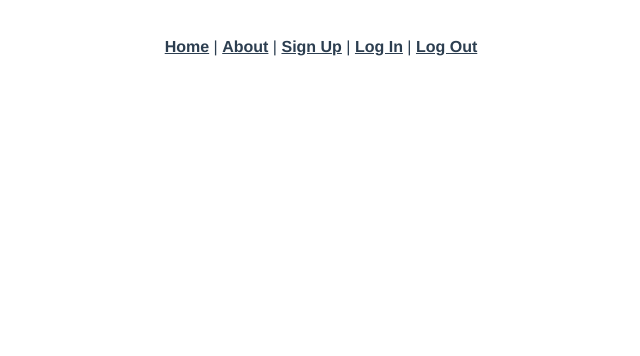
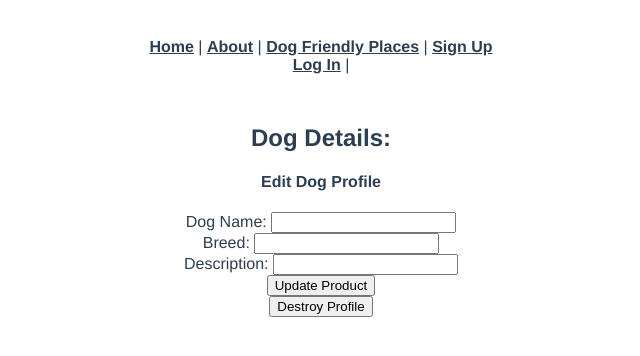
Before and after one commit to sandymai/capstone_vue, a Vue app: page /dogs/1 in a window 1280 px wide. Shown: the top 356 px of the page, without its empty margins (319-959 px from the left). Built offline with nearby package versions, Linux system fonts and the light colour scheme; no server answers.

Commit message:
dogs index and show pages

```diff
--- a/src/App.vue
+++ b/src/App.vue
@@ -5,13 +5,16 @@
       |
       <router-link to="/about">About</router-link>
       |
-      <router-link to="/signup">Sign Up</router-link>
+      <router-link to="/dogfriendlyplaces">Dog Friendly Places</router-link>
       |
-      <router-link to="/login">Log In</router-link>
+      <router-link to="/signup" v-if="!jwt">Sign Up</router-link>
+      <div></div>
+      <router-link to="/login" v-if="!jwt">Log In</router-link>
+      <router-link to="/dogs-index" v-if="jwt">Your Dog Profiles</router-link>
       |
-      <router-link to="/logout">Log Out</router-link>
+      <router-link to="/logout" v-if="jwt">Log Out</router-link>
     </div>
-    <router-view />
+    <router-view v-on:changeJwt="setJwt()" />
   </div>
 </template>
 
@@ -36,3 +39,22 @@
   color: #42b983;
 }
 </style>
+
+<script>
+export default {
+  data: function() {
+    return {
+      jwt: null
+    };
+  },
+  created: function() {
+    this.jwt = localStorage.jwt;
+    console.log("My jwt is", this.jwt);
+  },
+  methods: {
+    setJwt: function() {
+      this.jwt = localStorage.jwt;
+    }
+  }
+};
+</script>
--- a/src/router.js
+++ b/src/router.js
@@ -1,9 +1,12 @@
 import Vue from "vue";
 import Router from "vue-router";
 import Home from "./views/Home.vue";
+import Places from "./views/PlacesIndex.vue";
 import Signup from "./views/Signup.vue";
 import Login from "./views/Login.vue";
 import Logout from "./views/Logout.vue";
+import DogsIndex from "./views/DogsIndex.vue";
+import DogsShow from "./views/DogsShow.vue";
 
 Vue.use(Router);
 
@@ -15,6 +18,11 @@ export default new Router({
       path: "/",
       name: "home",
       component: Home
+    },
+    {
+      path: "/dogfriendlyplaces",
+      name: "dogfriendlyplaces",
+      component: Places
     },
     {
       path: "/login",
@@ -32,6 +40,16 @@ export default new Router({
       component: Signup
     },
     {
+      path: "/dogs-index",
+      name: "dogs-index",
+      component: DogsIndex
+    },
+    {
+      path: "/dogs/:id",
+      name: "dogs-show",
+      component: DogsShow
+    },
+    {
       path: "/about",
       name: "about",
       // route level code-splitting
--- /dev/null
+++ b/src/views/DogsIndex.vue
@@ -0,0 +1,34 @@
+<template>
+  <div class="dogs-index">
+    <h1>Your Dog Profiles</h1>
+    <div v-for="dog in dogs">
+      <h3>Doggo Details:</h3>
+      <p>Name: {{ dog.dog_name }}</p>
+      <p>Breed: {{ dog.breed }}</p>
+      <p>Bio: {{ dog.description }}</p>
+    </div>
+  </div>
+  <!--   <div
+  v-bind:key"dogs.id"
+  >
+  <router-link v-bind:to="`/dogs/${dog.id}`">More Info</router-link>
+  </div> -->
+</template>
+
+<script>
+import axios from "axios";
+
+export default {
+  data: function() {
+    return {
+      dogs: []
+    };
+  },
+  created: function() {
+    axios.get("/api/dogs").then(response => {
+      this.dogs = response.data;
+    });
+  },
+  methods: {}
+};
+</script>
--- /dev/null
+++ b/src/views/DogsShow.vue
@@ -0,0 +1,61 @@
+<template>
+  <div class="dogs-show">
+    <h2>Dog Details:</h2>
+    <p>{{ dog.dog_name }}</p>
+    <p>{{ dog.breed }}</p>
+    <p>{{ dog.description }}</p>
+    <div>
+      <h4>Edit Dog Profile</h4>
+      Dog Name:
+      <input type="text" v-model="dog.dog_name" />
+      <div></div>
+      Breed:
+      <input type="text" v-model="dog.breed" />
+      <div></div>
+      Description:
+      <input type="text" v-model="dog.description" />
+      <div></div>
+      <button v-on:click="updateDog(dog)">Update Product</button>
+      <div></div>
+      <button v-on:click="destroyDog(dog)">Destroy Profile</button>
+    </div>
+  </div>
+  <!-- <router-link to="/">Back to View All Dogs</router-link> -->
+</template>
+
+<script>
+import axios from "axios";
+
+export default {
+  data: function() {
+    return {
+      dog: {}
+    };
+  },
+  created: function() {
+    axios.get("/api/dogs/" + this.$route.params.id).then(response => {
+      this.dog = response.data;
+    });
+  },
+
+  methods: {
+    updateDog: function(dog) {
+      var params = {
+        dog_name: dog.dog_name,
+        breed: dog.breed,
+        description: dog.description
+      };
+      axios.patch("/api/dogs/" + dog.id, params).then(response => {
+        console.log("Successfully Updated", response.data);
+        dog = response.data;
+      });
+    },
+    destroyDog: function(dog) {
+      axios.delete("/api/dogs/" + dog.id).then(response => {
+        console.log("Successfully Deleted", response.data);
+        this.$router.push("/");
+      });
+    }
+  }
+};
+</script>
--- a/src/views/Home.vue
+++ b/src/views/Home.vue
@@ -1,7 +1,7 @@
 <template>
   <div class="home">
     <img alt="Vue logo" src="https://i.ibb.co/zNQg69G/Screen-Shot-2019-04-17-at-7-33-09-PM.png" />
-    <HelloWorld msg="Welcome to Your Vue.js App" />
+    <HelloWorld msg="Welcome to Your App" />
   </div>
 </template>
 
--- a/src/views/Login.vue
+++ b/src/views/Login.vue
@@ -42,6 +42,7 @@ export default {
         .then(response => {
           axios.defaults.headers.common["Authorization"] = "Bearer " + response.data.jwt;
           localStorage.setItem("jwt", response.data.jwt);
+          this.$emit("changeJwt");
           this.$router.push("/");
         })
         .catch(error => {
--- a/src/views/Logout.vue
+++ b/src/views/Logout.vue
@@ -9,6 +9,7 @@ export default {
   created: function() {
     delete axios.defaults.headers.common["Authorization"];
     localStorage.removeItem("jwt");
+    this.$emit("changeJwt");
     this.$router.push("/");
   }
 };
--- a/src/views/PlacesIndex.vue
+++ b/src/views/PlacesIndex.vue
@@ -1,11 +1,10 @@
 <template>
   <div class="places-index">
-    <h1>All Dog Friendly Places</h1>
+    <h1>Popular Dog Friendly Places!</h1>
     <div v-for="place in places">
-      <h2>{{ place.name }}</h2>
-      <!--       <img v-bind:src="photo.url">
-      <p>Width: {{ photo.width }}</p>
-      <p>Height: {{ photo.height }}</p> -->
+      <h3>Location & Address:</h3>
+      <p>{{ place.location }}</p>
+      <p>{{ place.address }}</p>
     </div>
   </div>
 </template>
```
